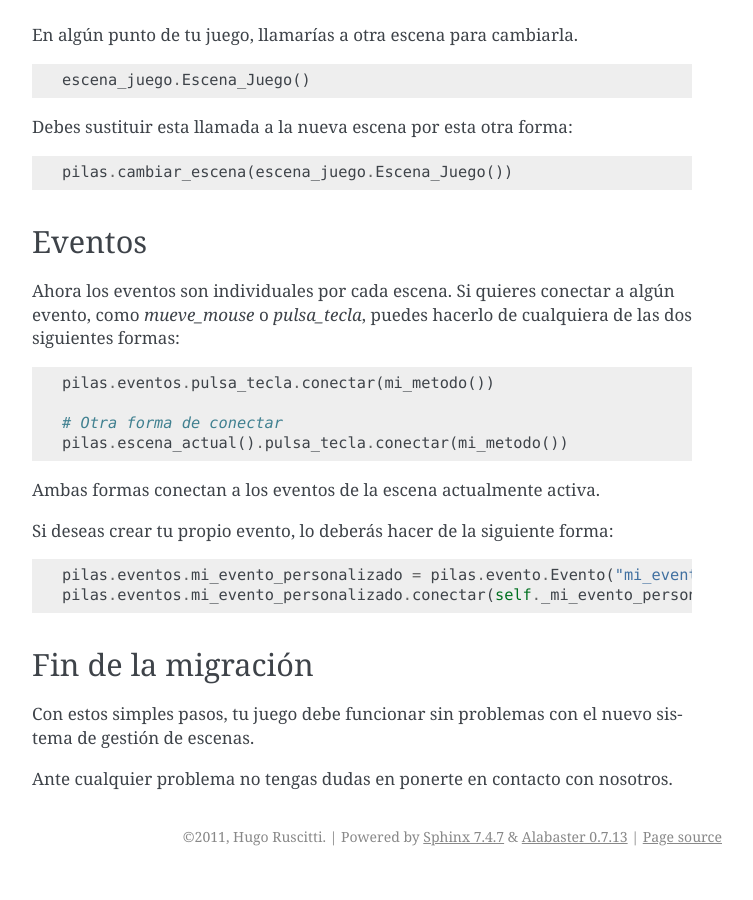
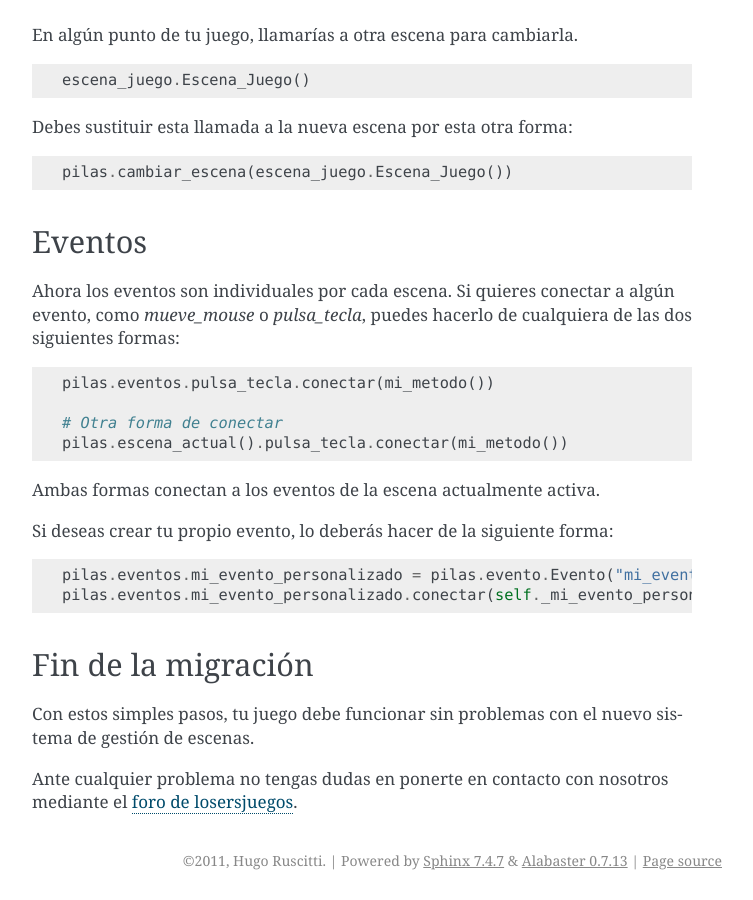
Before and after one commit to hugoruscitti/pilas-docs, a Sphinx documentation site: the page built from source/migrar_al_gestor_de_escenas.rst, in a window 1280 px wide and 900 px high, scrolled down 1903 px. Shown: the whole window, without its empty margins (388-1141 px from the left). Built offline with Sphinx 7.4.7, drawn with Linux system fonts in a browser that asks for light colours; before the commit the page ends 2779 px from its top, so only the background shows below that.

Commit message:
Colocando enlace al documento "como migrar al nuevo gestor de escenas" en la documentacion.

```diff
--- a/source/index.rst
+++ b/source/index.rst
@@ -13,7 +13,7 @@ Introducción:
 
     presentacion.rst
     instalar.rst
-
+    migrar_al_gestor_de_escenas.rst
 
 Recorrido básico:
 
--- a/source/migrar_al_gestor_de_escenas.rst
+++ b/source/migrar_al_gestor_de_escenas.rst
@@ -145,4 +145,5 @@ Fin de la migración
 Con estos simples pasos, tu juego debe funcionar sin problemas con el nuevo
 sistema de gestión de escenas.
 
-Ante cualquier problema no tengas dudas en ponerte en contacto con nosotros.
+Ante cualquier problema no tengas dudas en ponerte en contacto con nosotros
+mediante el `foro de losersjuegos <http://www.losersjuegos.com.ar/foro/viewforum.php?f=24>`_.
```
